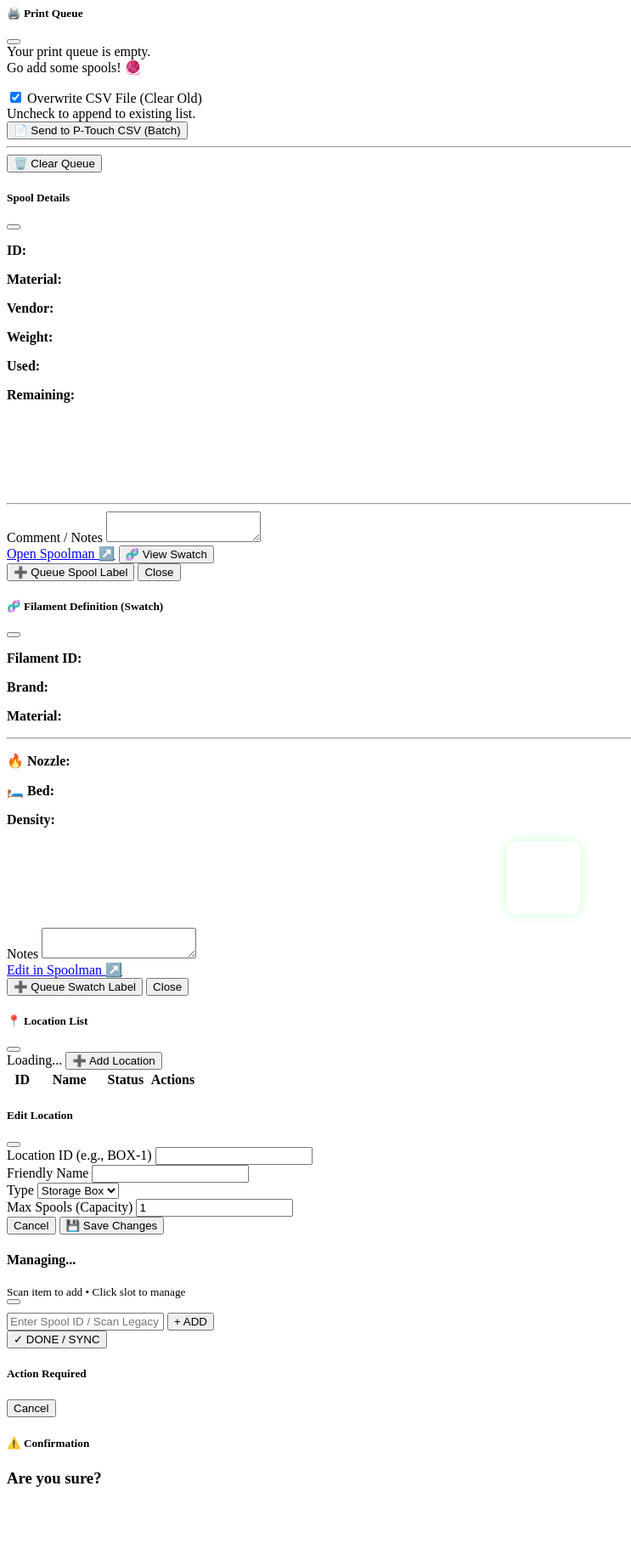
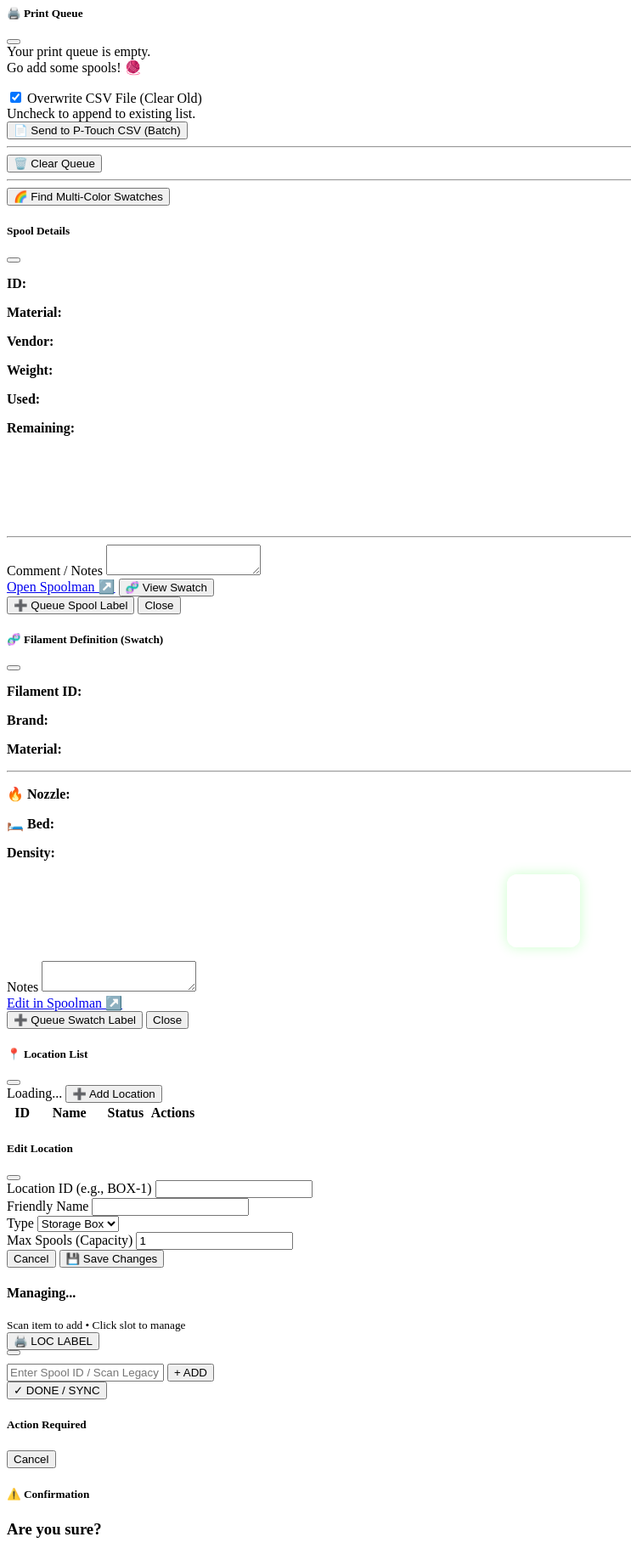
Before and after one commit to derekp10/Filament-Command-Center, a Flask app: template inventory-hub/templates/components/modals.html in a window 1280 px wide. Shown: the top 1829 px of the page at 85% size, without its empty margins (0-743 px from the left). Run offline with Flask 3, Linux system fonts and the light colour scheme; the template is opened without the code that fills it, so the values that code supplies are empty.

Commit message:
Step 4: modals.html - New Buttons Adding the "Print Location Label" to the Manager modal and "Find Multi-Color" to the Queue modal.

```diff
--- a/inventory-hub/templates/components/modals.html
+++ b/inventory-hub/templates/components/modals.html
@@ -19,6 +19,8 @@
                     <button class="btn btn-secondary" onclick="printQueueCSV()">📄 Send to P-Touch CSV (Batch)</button>
                     <hr>
                     <button class="btn btn-outline-danger" onclick="clearQueue()">🗑️ Clear Queue</button>
+                    <hr>
+                    <button class="btn btn-info text-dark fw-bold" onclick="findMultiColorFilaments()">🌈 Find Multi-Color Swatches</button>
                 </div>
             </div>
         </div>
@@ -185,7 +187,11 @@
                     <h4 class="modal-title text-info mb-0" id="manageTitle">Managing...</h4>
                     <small class="text-muted">Scan item to add • Click slot to manage</small>
                 </div>
+                <div class="ms-3">
+                    <button class="btn btn-sm btn-outline-warning" onclick="printCurrentLocationLabel()">🖨️ LOC LABEL</button>
+                </div>
                 <button type="button" class="btn-close btn-close-white" onclick="closeManage()"></button>
+            </div>
             </div>
             <div class="modal-body bg-black d-flex flex-column">
                 <input type="hidden" id="manage-loc-id">
```
